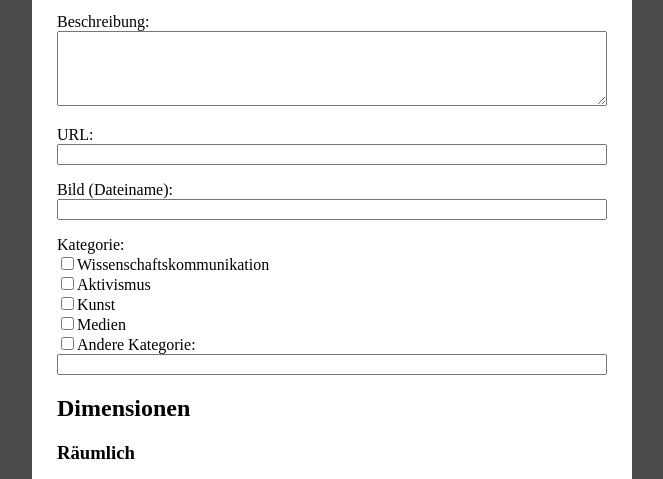
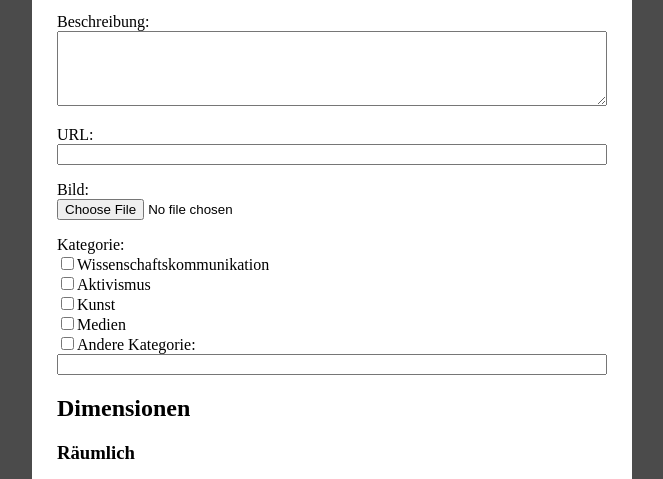
Before and after one commit to FH-Potsdam/climate-project-collection, a plain HTML site: page index.html in a window 1280 px wide. Shown: the part 301-780 px from the top of the page, without its empty margins (308-971 px from the left). Drawn offline with Linux system fonts and the light colour scheme.

Commit message:
final submission

```diff
--- a/index.html
+++ b/index.html
@@ -37,7 +37,7 @@
     </header>
     <main>
       <h1>Projekt hinzufügen</h1>
-      <form name="climate" data-netlify-recaptcha="true" method="POST" data-netlify="true">
+      <form name="climate_v2" method="POST" enctype="multipart/form-data" data-netlify="true">
         <p>
           <label>Titel:<br /><input type="text" name="title" /></label>
         </p>
@@ -48,7 +48,7 @@
           <label>URL:<br /><input type="text" name="url" /></label>
         </p>
         <p>
-          <label>Bild (Dateiname):<br /><input type="text" name="image" /></label>
+          <label>Bild:<br /><input type="file" name="image" /></label>
         </p>
         <p>
           <span>Kategorie:</span><br />
@@ -305,7 +305,6 @@
             <td><strong>Distanzierend</strong></td>
           </tr>
         </table>
-        <div data-netlify-recaptcha="true"></div>
         <p>
           <button type="submit">Abschicken</button>
         </p>
```
